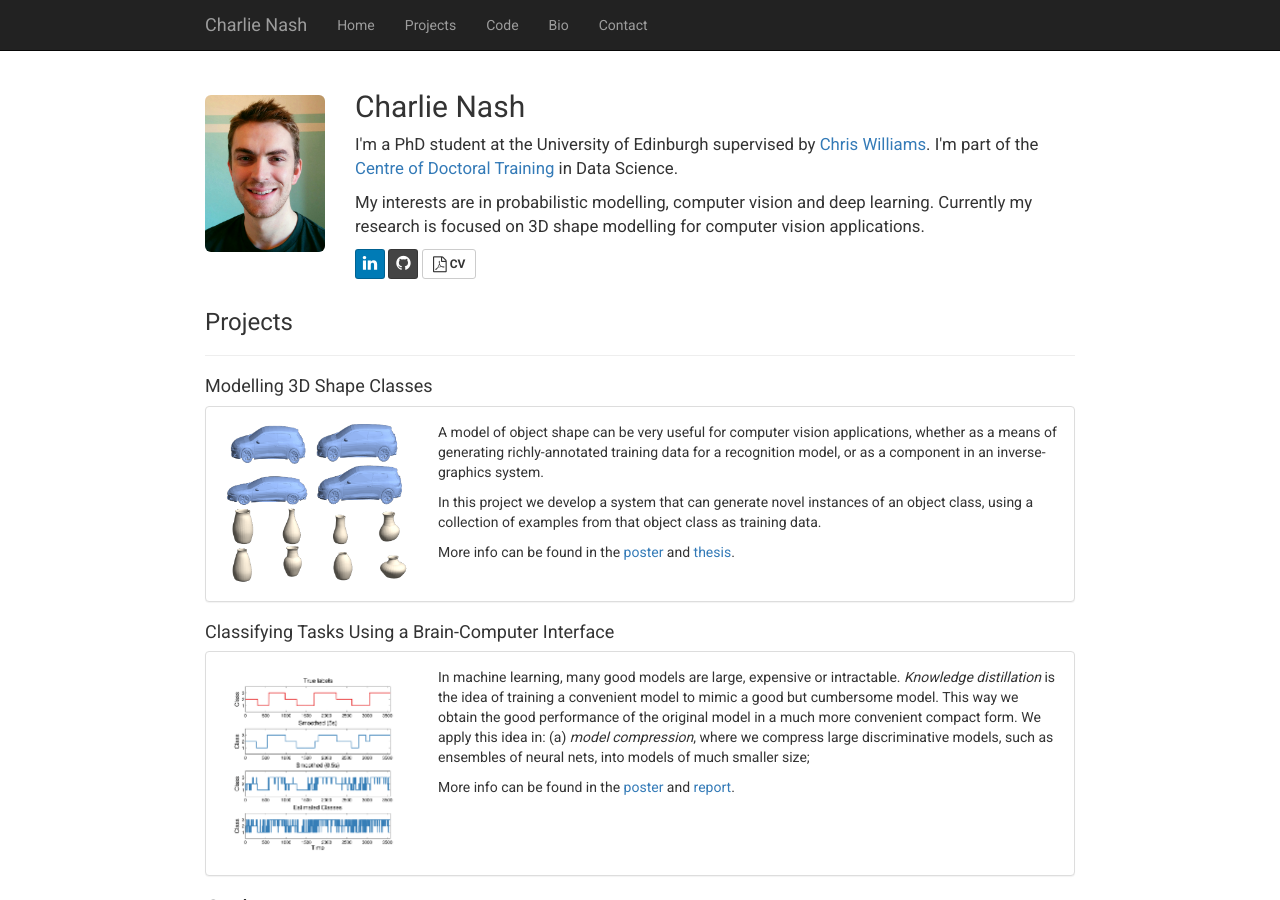
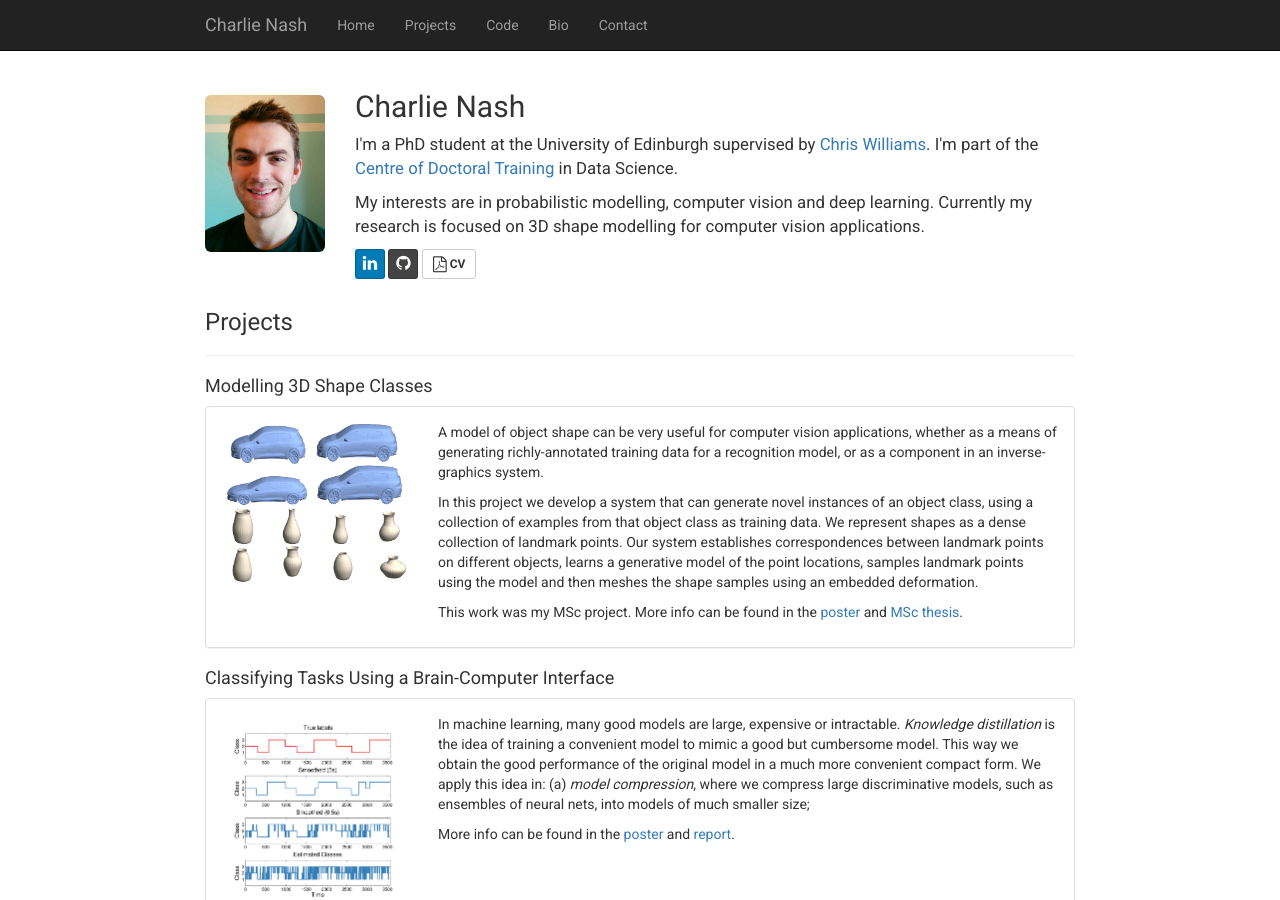
Before and after one commit to charlienash/charlienash.github.io, a Jekyll site: the page index.html, which Jekyll copies as it is, in a window 1280 px wide and 900 px high. Built offline with Jekyll 4.4.1, drawn with Linux system fonts in a browser that asks for light colours; nearby versions of some CDN libraries; library files that are not in the unit come from our copies.

Commit message:
Update index.html

```diff
--- a/index.html
+++ b/index.html
@@ -118,10 +118,10 @@
 							A model of object shape can be very useful for computer vision applications, whether as a means of generating richly-annotated training data for a recognition model, or as a component in an inverse-graphics system.
 						</p>
 						<p>
-							In this project we develop a system that can generate novel instances of an object class, using a collection of examples from that object class as training data.
+							In this project we develop a system that can generate novel instances of an object class, using a collection of examples from that object class as training data. We represent shapes as a dense collection of landmark points. Our system establishes correspondences between landmark points on different objects, learns a generative model of the point locations, samples landmark points using the model and then meshes the shape samples using an embedded deformation.
 						</p>
 						<p>
-							More info can be found in the <a href="assets/docs/shapeModellingPoster.pdf">poster</a> and <a href="assets/docs/mscThesis.pdf">thesis</a>.
+							This work was my MSc project. More info can be found in the <a href="assets/docs/shapeModellingPoster.pdf">poster</a> and <a href="assets/docs/mscThesis.pdf">MSc thesis</a>.
 						</p>
 					</div>
 	  			</div>
```
